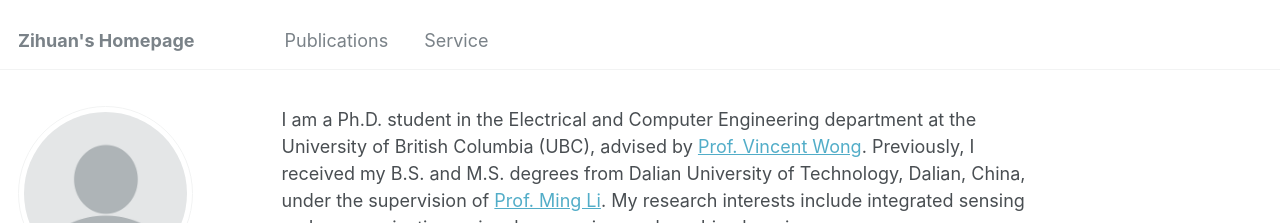
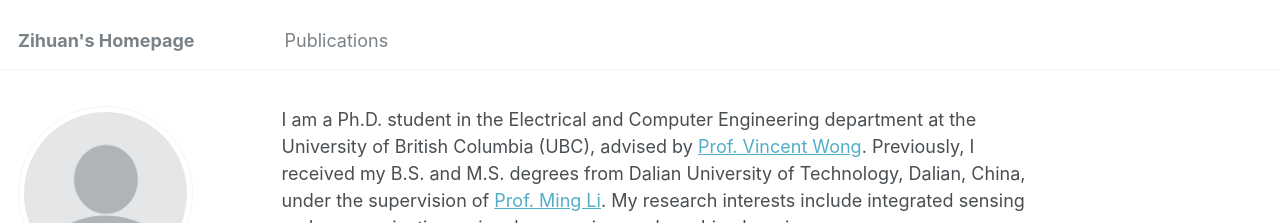
Before and after one commit to zihuanwang/zihuanwang.github.io, a Jekyll site: the page built from _pages/about.md, in a window 1280 px wide. Shown: the top 223 px of the page. Built offline with Jekyll 4.4.1, drawn with Linux system fonts in a browser that asks for light colours; some web fonts are replaced.

Commit message:
Update navigation.yml

```diff
--- a/_data/navigation.yml
+++ b/_data/navigation.yml
@@ -2,6 +2,3 @@
 main:
   - title: "Publications"
     url: /publications/
-
-  - title: "Service"
-    url: /service/
```
